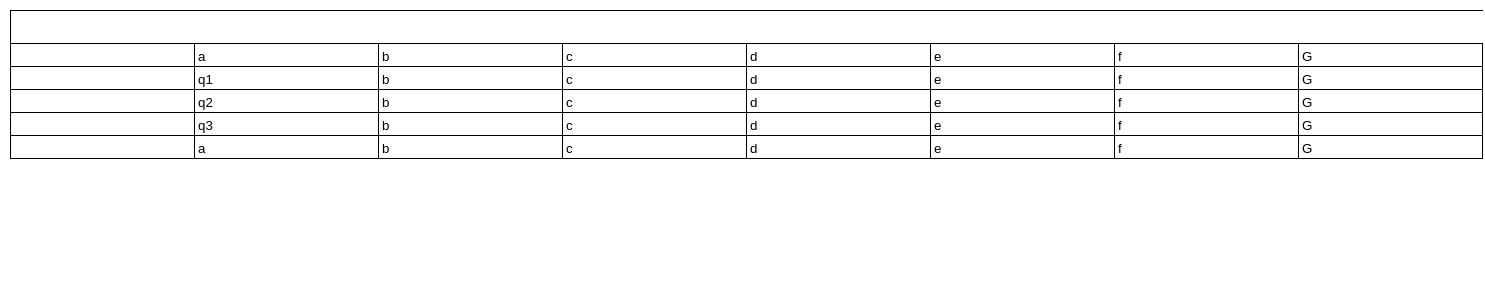
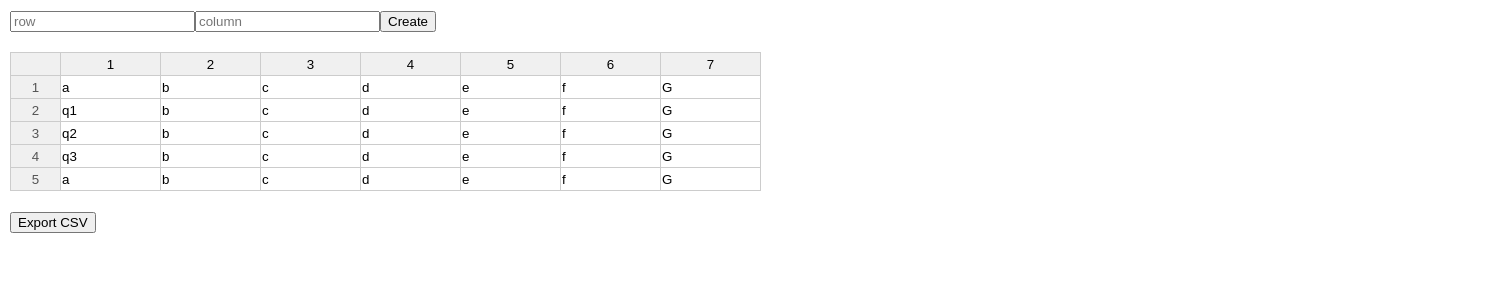
Before and after one commit to thainquet/handsontable-clone, a React (Create React App) app: page / in a window 1280 px wide. Shown: the top 300 px of the page, 1485 px wide, since content can reach past the window. Built offline with nearby package versions, Linux system fonts and the light colour scheme.

Commit message:
add new table

```diff
--- a/src/App.js
+++ b/src/App.js
@@ -1,12 +1,13 @@
 import React from "react";
 import "./App.css";
-import Table from "./components/Table";
-// import { useTable } from "react-table";
+// import Table from "./components/Table";
+import Table1 from "./components/oldTable/Table1";
 
 function App() {
   return (
     <div style={{ margin: "10px" }}>
-      <Table />
+      {/* <Table /> */}
+      <Table1 />
     </div>
   );
 }
```
